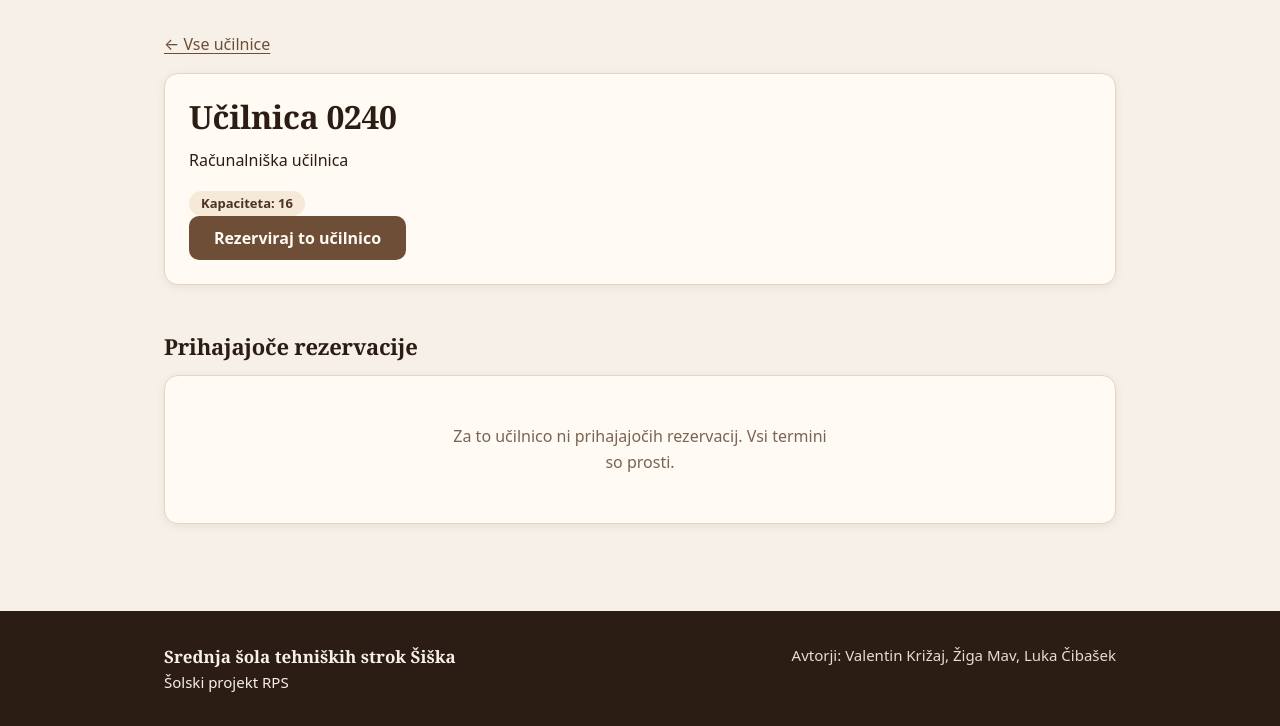
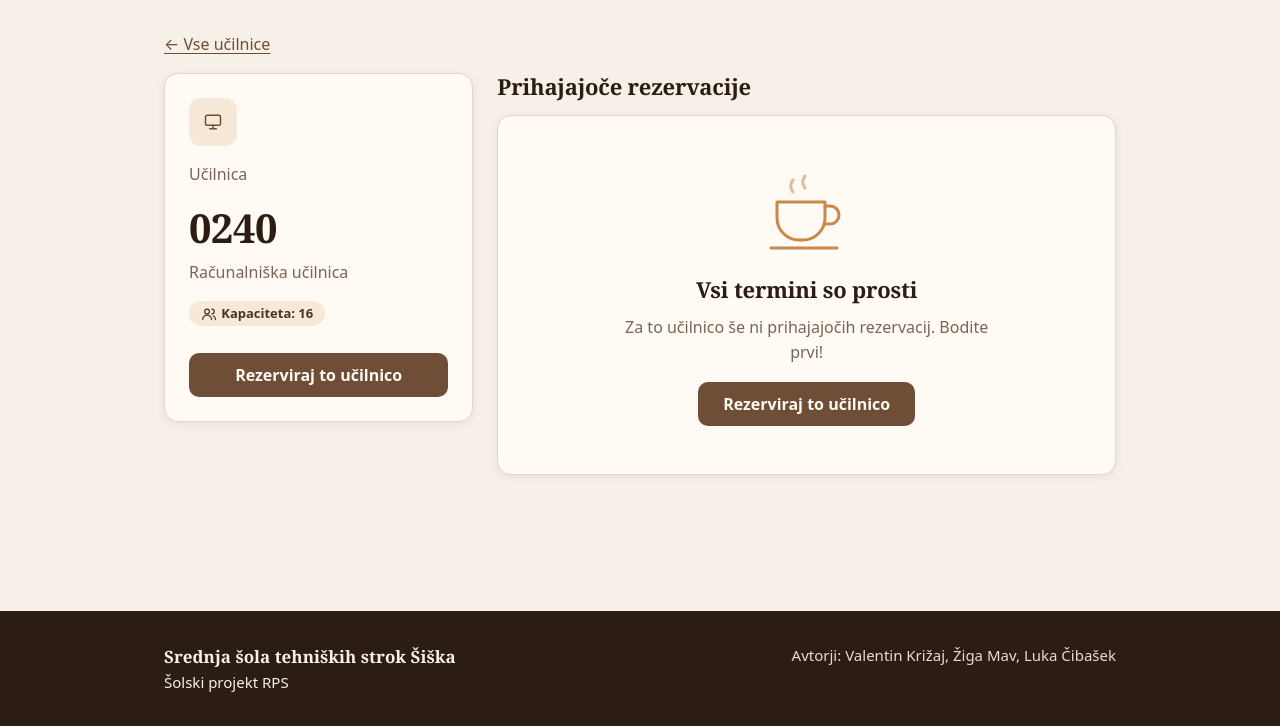
Before and after one commit to lukacibasek/rezervacija_ucilnic, a Django app: page /ucilnice/1/ in a window 1280 px wide. Shown: the part 74-800 px from the top of the page. Run offline with Django 5.2, Linux system fonts and the light colour scheme; data comes from the database, SQL or seed files in the repository; data that the repository does not hold is empty.

Commit message:
Stran učilnice: informacije levo, prihajajoče rezervacije desno
Co-Authored-By: Claude Opus 5.5 <noreply@anthropic.com>

```diff
--- a/rezervacije/templates/rezervacije/ucilnica_detail.html
+++ b/rezervacije/templates/rezervacije/ucilnica_detail.html
@@ -3,18 +3,22 @@
 {% block title %}Učilnica {{ ucilnica.oznaka }} | Rezervacije učilnic{% endblock %}
 
 {% block content %}
-  <p><a href="{% url 'rezervacije:ucilnica_list' %}">&larr; Vse učilnice</a></p>
+  <a class="back-link" href="{% url 'rezervacije:ucilnica_list' %}">&larr; Vse učilnice</a>
 
-  <div class="card room-header">
-    <div>
-      <h1>Učilnica {{ ucilnica.oznaka }}</h1>
+  {% url 'rezervacije:nova' as nova_url %}
+  <div class="detail">
+    <aside class="card detail__info" aria-labelledby="ucilnica-naslov">
+      <span class="detail__type">
+        {% if "Računalnišk" in ucilnica.opis %}{% include "rezervacije/_ikona.html" with ime="racunalnik" %}{% elif "Fitnes" in ucilnica.opis %}{% include "rezervacije/_ikona.html" with ime="utez" %}{% else %}{% include "rezervacije/_ikona.html" with ime="knjiga" %}{% endif %}
+      </span>
+      <p class="muted">Učilnica</p>
+      <h1 id="ucilnica-naslov">{{ ucilnica.oznaka }}</h1>
       {% if ucilnica.opis %}<p>{{ ucilnica.opis|linebreaksbr }}</p>{% endif %}
-      <span class="badge">Kapaciteta: {{ ucilnica.kapaciteta }}</span>
-    </div>
-    <a class="btn btn--primary" href="{% url 'rezervacije:nova' %}?ucilnica={{ ucilnica.pk }}">Rezerviraj to učilnico</a>
-  </div>
+      <span class="badge">{% include "rezervacije/_ikona.html" with ime="osebe" %} Kapaciteta: {{ ucilnica.kapaciteta }}</span>
+      <a class="btn btn--primary" href="{{ nova_url }}?ucilnica={{ ucilnica.pk }}">Rezerviraj to učilnico</a>
+    </aside>
 
-  <section class="section" aria-labelledby="termini">
+    <section class="detail__main" aria-labelledby="termini">
       <h2 id="termini">Prihajajoče rezervacije</h2>
       {% if rezervacije %}
         <div class="table-wrap">
@@ -35,9 +39,10 @@
           </table>
         </div>
       {% else %}
-      <div class="card empty">
-        <p>Za to učilnico ni prihajajočih rezervacij. Vsi termini so prosti.</p>
-      </div>
+        {% with pk_niz=ucilnica.pk|stringformat:"s" %}{% with povezava=nova_url|add:"?ucilnica="|add:pk_niz %}
+          {% include "rezervacije/_prazno.html" with naslov="Vsi termini so prosti" besedilo="Za to učilnico še ni prihajajočih rezervacij. Bodite prvi!" povezava=povezava gumb="Rezerviraj to učilnico" %}
+        {% endwith %}{% endwith %}
       {% endif %}
     </section>
+  </div>
 {% endblock %}
```
Lines whose indentation alone changed are shown as unchanged.
